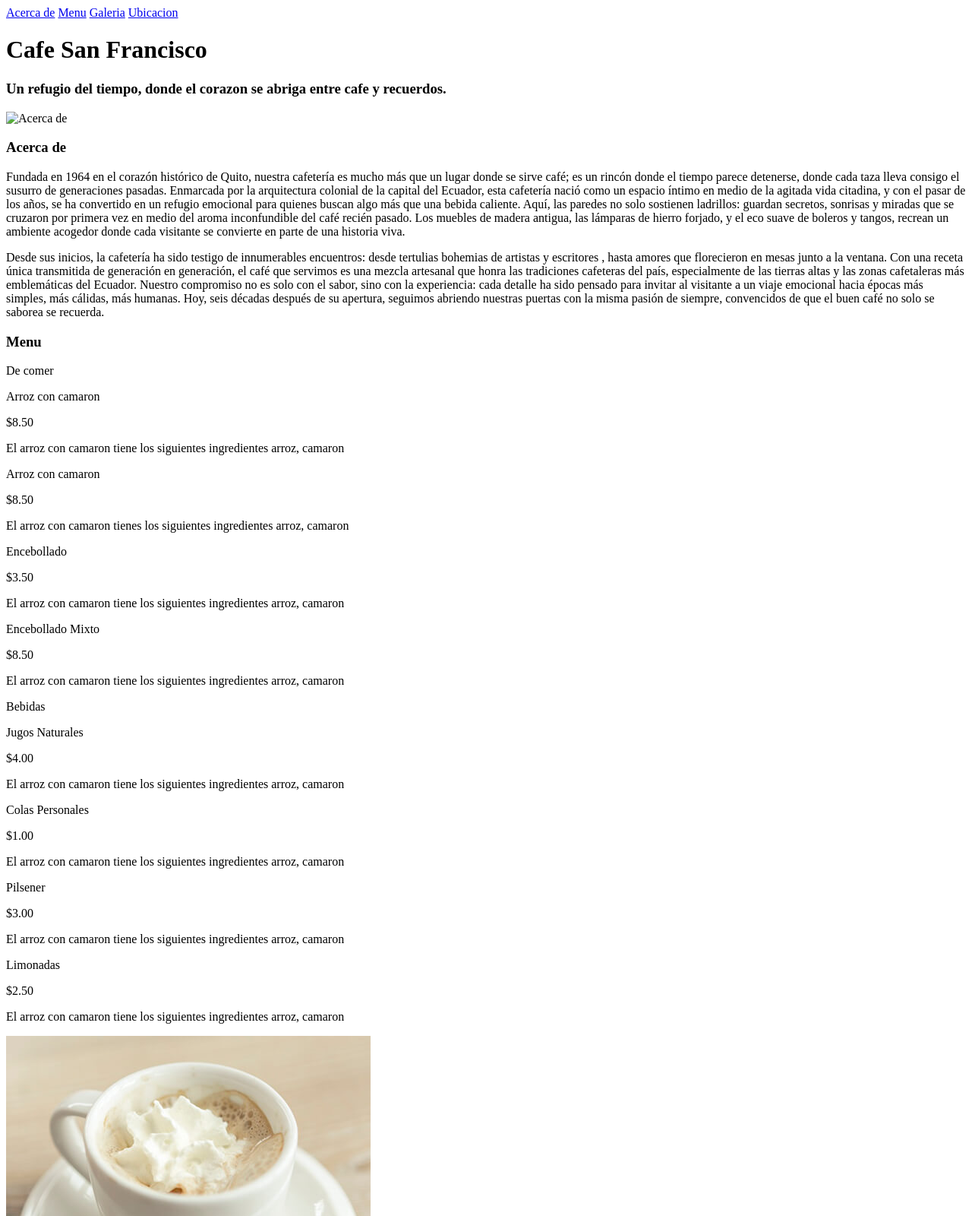
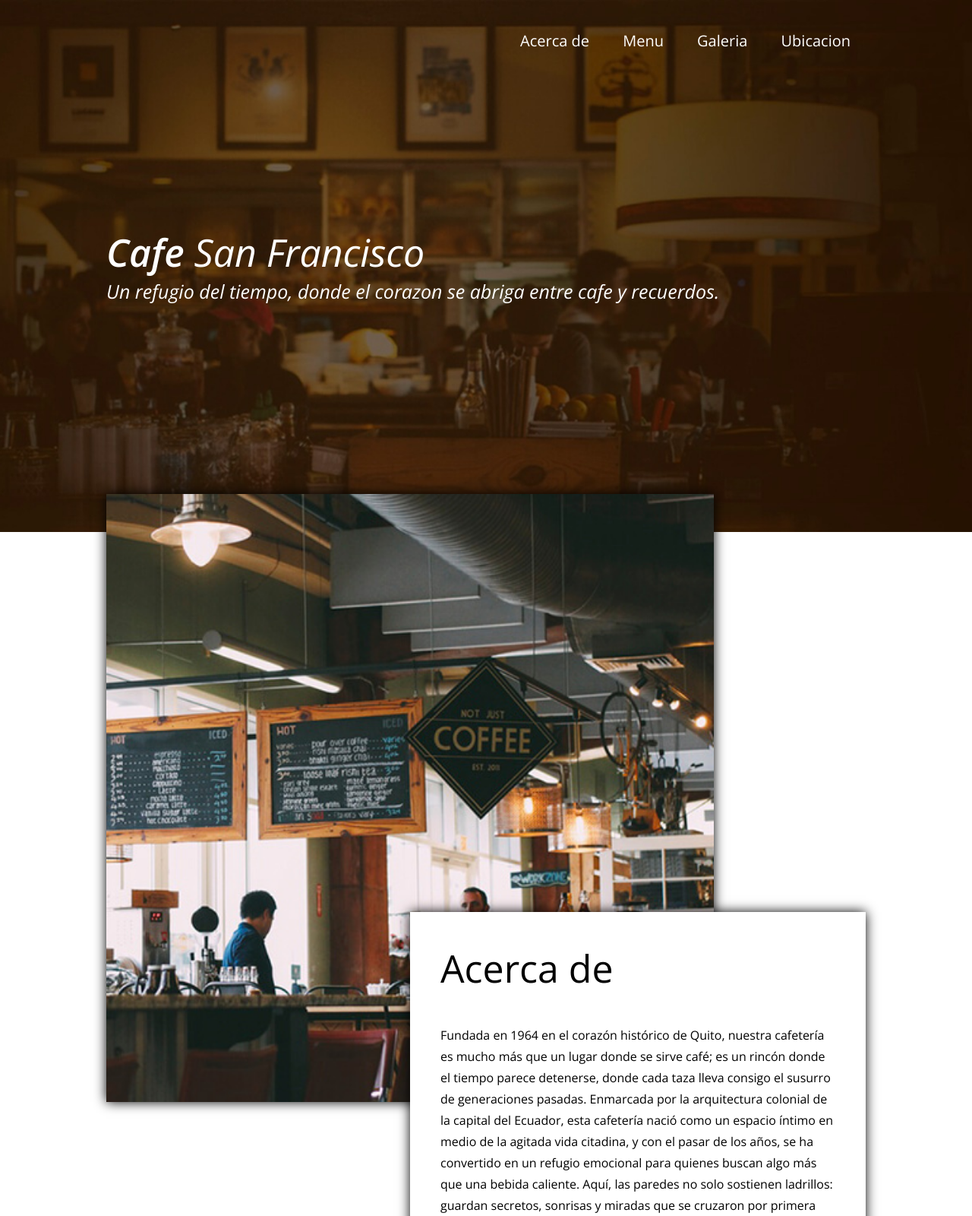
Before and after one commit to Nygaman/cafe, a plain HTML site: page index.html in a window 1280 px wide. Shown: the top 1600 px of the page at 76% size. Drawn offline with nearby package versions, Linux system fonts and the light colour scheme.

Commit message:
version 2

```diff
--- a/estilos/style.css
+++ b/estilos/style.css
@@ -22,61 +22,64 @@ body{
     margin: auto;
     overflow: hidden;
 }
-/* ----- ----- HEADER ---- -----*/
+
+/*<----- ----- HEADER ---- ----->*/
 
 header{
     width: 100%;
-    background: url('../imagenes/9.jpg') #281a0c;
-    background-size: cover;
-    background-attachment: fixed;
+    background: url('../imagenes/10.jpg') #281a0c;/*ocupa toda la seccion de mi contenedor*/
+    background-size: cover;/*Deja fija la imagen que estoy utilizando*/
+    background-attachment: fixed;/*Alineamos la imagen*/
     background-position: center 0;
 }
 
 header .contenedor {
-    position: relative;
+    position: relative; /*Cambia el tamaño automaticamente*/
     height: 700px;
 }
 
 header .menu {
-    width: 100%;
-    text-align: right;
+    width: 100%; /*Ocupa el 100% del contenedor*/
+    text-align: right; /*Pone al lado derecho*/
 }
 
 header .menu a {
-    color: #fff;
-    font-size: 20px;
-    font-weight: 300;
-    display: inline-block;
-    margin: 40px 20px;
-    text-decoration: none;
-    position: relative;
+    color: #fff; /*Cambia el color de las letras*/
+    font-size: 20px; /*aumenta el tamaño de las letras*/
+    font-weight: 300; /*aumenta la anchura de las letras*/
+    display: inline-block; /*Cambia las etiquetas de tipo seccion a tipo bloque*/
+    margin: 40px 20px; /*arriba y abajo - derecha e izquierda*/
+    text-decoration: none; /*Decora el texto*/
+    position: relative; /*determina la posicion*/
+}
+/*Pseudoclases= clase dentro de una clase*/
+header .menu a:hover { /*hover= da una animacion*/
+    text-decoration: underline; /*cuando pasa el mouse se genera la linea*/
+
 }
 
-header .menu a:hover {
-    text-decoration: underline;
+header .texto {
+    width: 100%; /*anchura del 100 del 90%*/
+    color: #fff;
+    position: absolute; /*determina la posicion*/
+    top: 50%; /*que empiece al 50% del contenedor*/
+    margin-top: -52px; /*margen en el lado de arriba y que empiece en -52px*/
+    font-style: italic;
 }
 
-header .texto .nombre {
-    width: 100%;
-    color: #fff;
-    position: absolute;
-    top: 50%;
-    margin-top: -52px;
+header .texto .nombre { /*modifica "cafe san francisco"*/
+    font-size: 50px; /*tamaño*/
+    font-weight: 600; /*anchura*/
 }
 
-header .texto .nombre {
-    font-size: 50px;
-    font-weight: 600;
+header .texto .nombre span { /*palabra clave dentro del span "CAFE"*/
+    font-weight: 300; /*anchura*/
 }
 
-header .texto .nombre span {
-    font-weight: 300;
-}
-
-header.texto h3 {
-    font-weight: 300;
-    font-size: 25px;
-    font-style: italic;
+header .texto h3 {
+    font-weight: 300; /*anchura*/
+    font-size: 25px; /*tamaño*/
+    font-style: italic; /*estilo en cursiva*/
 }
 
 /* ----- ----- MAIN ----- -----*/
@@ -125,3 +128,147 @@ header.texto h3 {
     line-height: 28px;
     margin-bottom: 15px;
 }
+
+.main .menu {
+    padding-top: 570px;
+    margin-bottom: 50px;
+}
+
+.main .menu .titulo {
+    font-size: 40px;
+    font-weight: 300;
+    text-align: center;
+    margin-bottom: 40px;
+}
+
+.main .menu .contenedor-menu,
+.main .menu .contenedor-menu2 {
+    border: 1px solid #000;
+    background: transparent;
+    padding: 10px;
+    overflow: hidden;
+}
+
+.main .menu .article {
+    width: 50%;
+    float: left;
+    padding: 20px;
+}
+
+.main .menu .categoria {
+    font-size: 22px;
+    font-weight: 700;
+    margin-bottom: 40px;
+    text-align: center;
+}
+
+.main .menu .platillo {
+    margin-bottom: 30px;
+    padding-bottom: 20px;
+    border-bottom:4px dotted #000;
+    overflow: hidden;
+}
+
+.main .menu .nombre {
+    font-size: 20px;
+    margin-bottom: 15px;
+    float: left;
+}
+
+.main .menu .precio {
+    font-size: 20px;
+    margin-bottom: 15px;
+    float: right;
+}
+
+.main .menu .descripcion {
+    font-size: 16px;
+    color: #676767;
+    clear:both
+}
+
+.main .galeria {
+    overflow: hidden;
+}
+
+.main .galeria .foto {
+    width: 25%;
+    float: left;
+}
+
+.main .galeria .foto img {
+    width: 100%;
+    vertical-align: top;
+    opacity: .7;
+}
+
+.main .galeria .foto img:hover {
+    opacity: 1;
+    -webkit-transition: all .3s ease;
+    -o-transition: all .3s ease;
+    transition: all .3s ease;
+}
+
+.main .ubicacion {
+    background: #fff;
+    padding: 60px 0;
+    overflow: hidden;
+}
+
+.main .ubicacion .titulo {
+    text-align: center;
+    font-size: 40px;
+    line-height: 40px;
+    font-weight: 300;
+    margin-bottom: 40px;
+}
+
+.main .ubicacion .direccion {
+    float: left;
+    width: 50%;
+    text-align: left;
+}
+
+.main .ubicacion .horarios {
+    float: right;
+    width: 50%;
+    text-align: right;
+    overflow: hidden;
+}
+
+.main .ubicacion .direccion .calle {
+    margin-bottom: 15px;
+}
+
+.main .ubicacion .direccion h4 {
+    text-align: center;
+    margin-bottom: 20px;
+}
+
+.main .ubicacion .horarios .entre-semana,
+.main .ubicacion .horarios .fin-semana {
+    width: 50%;
+    float: left;
+    text-align: center;
+}
+
+.main .mapa {
+    width: 100%;
+    overflow: hidden;
+}
+
+.main .mapa iframe {
+    width: 100%;
+    max-height: 600px;
+}
+
+/*----- ----- FOOTER ----- -----*/
+footer {
+    background: #000;
+}
+
+footer .copyright {
+    text-align: center;
+    padding: 15px 0;
+    color: #fff;
+}
--- a/index.html
+++ b/index.html
@@ -5,33 +5,38 @@
     <meta charset="UTF-8">
     <meta name="viewport" content="widt=device-width, initial-scale=1.0, user-scalable=no, maximum-scale=1.0, minimum-scale=1.0">
 
-    <title>Dulce Aroma</title>
+    <title>Cafe DulceAroma</title>
+    <link href="https://fonts.googleapis.com/css2?family=Open+Sans:ital,wght@0,300..800;1,300..800&display=swap" rel="stylesheet">
+    <!--sE ENLAZA AL CSS-->
+    <link rel="stylesheet" href="estilos/style.css">
+    <!--Estilos-->
 </head>
 
 <body>
 
     <header>
-        <div class="contenedor">
-            <nav class="menu" >
+        <div class= "contenedor">
+            <nav class="menu">
                 <a href="#" id="btn-acerca-de">Acerca de</a>
                 <a href="#" id="btn-menu">Menu</a>
                 <a href="#" id="btn-galeria">Galeria</a>
                 <a href="#" id="btn-ubicacion">Ubicacion</a>
+
             </nav>
-            <div >
-                <h1>Cafe <span>San Francisco</span></h1>
+            <div class="texto">
+                <h1 class="nombre">Cafe <span>San Francisco</span></h1>
                 <h3>Un refugio del tiempo, donde el corazon se abriga entre cafe y recuerdos.</h3>
             </div>
 
         </div>
     </header>
     <!--Seccion main-->
-    <section>
+    <section class="main">
         <!--Seccion Acerca de-->
-        <section>
-            <div>
-                <div>
-                    <img src="imagenes/acerca de.jpg" alt="Acerca de">
+        <section class="acerca-de">
+            <div class="contenedor">
+                <div class="foto">
+                    <img src="imagenes/4.jpg" alt="Acerca de">
                 </div>
                 <article>
                     <h3>Acerca de</h3>
@@ -62,38 +67,38 @@
         </section>
         <!--./fin acerca de-->
         <!-- Inicio del menu-->
-        <section>
-            <div>
+        <section class="menu">
+            <div class="contenedor">
                 <h3 id="platillos">Menu</h3>
-                <div>
-                    <div>
+                <div class="contenedor-menu">
+                    <div class="contenedor-menu2">
                         <article>
-                            <p>De comer</p>
-                            <div>
-                                <p>Arroz con camaron</p>
-                                <p>$8.50</p>
-                                <p> El arroz con camaron tiene los siguientes ingredientes
+                            <p class="categoria">De comer</p>
+                            <div class="platillo">
+                                <p class="nombre">Arroz con camaron</p>
+                                <p class="precio">$8.50</p>
+                                <p class="descripcion"> El arroz con camaron tiene los siguientes ingredientes
                                     arroz, camaron
                                 </p>
                             </div>
-                            <div>
-                                <p>Arroz con camaron</p>
-                                <p>$8.50</p>
-                                <p>El arroz con camaron tienes los siguientes ingredientes
+                            <div class="platillo">
+                                <p class="nombre">Arroz con camaron</p>
+                                <p class="precio">$8.50</p>
+                                <p class="descripcion">El arroz con camaron tienes los siguientes ingredientes
                                     arroz, camaron
                                 </p>
                             </div>
-                            <div>
-                                <p>Encebollado</p>
-                                <p>$3.50</p>
-                                <p>El arroz con camaron tiene los siguientes ingredientes
+                            <div class="platillo">
+                                <p class="nombre">Encebollado</p>
+                                <p class="precio">$3.50</p>
+                                <p class="descripcion">El arroz con camaron tiene los siguientes ingredientes
                                     arroz, camaron
                                 </p>
                             </div>
-                            <div>
-                                <p>Encebollado Mixto</p>
-                                <p>$8.50</p>
-                                <p>El arroz con camaron tiene los siguientes ingredientes
+                            <div class="platillo">
+                                <p class="nombre">Encebollado Mixto</p>
+                                <p class="precio">$8.50</p>
+                                <p class="descripcion">El arroz con camaron tiene los siguientes ingredientes
                                     arroz, camaron
                                 </p>
                             </div>
@@ -101,32 +106,32 @@
 
                         <!--./ Fin de la seccion comer-->
                         <article>
-                            <p>Bebidas</p>
-                            <div>
-                                <p>Jugos Naturales</p>
-                                <p>$4.00</p>
-                                <p>El arroz con camaron tiene los siguientes ingredientes
+                            <p class="categoria">Bebidas</p>
+                            <div class="platillo">
+                                <p class="nombre">Jugos Naturales</p>
+                                <p class="precio">$4.00</p>
+                                <p class="descripcion">El arroz con camaron tiene los siguientes ingredientes
                                     arroz, camaron
                                 </p>
                             </div>
-                            <div>
-                                <p>Colas Personales</p>
-                                <p>$1.00</p>
-                                <p>El arroz con camaron tiene los siguientes ingredientes
+                            <div class="platillo">
+                                <p class="nombre">Colas Personales</p>
+                                <p class="precio">$1.00</p>
+                                <p class="descripcion">El arroz con camaron tiene los siguientes ingredientes
                                     arroz, camaron
                                 </p>
                             </div>
-                            <div>
-                                <p>Pilsener</p>
-                                <p>$3.00</p>
-                                <p>El arroz con camaron tiene los siguientes ingredientes
+                            <div class="platillo">
+                                <p class="nombre">Pilsener</p>
+                                <p class="precio">$3.00</p>
+                                <p class="descripcion">El arroz con camaron tiene los siguientes ingredientes
                                     arroz, camaron
                                 </p>
                             </div>
-                            <div>
-                                <p>Limonadas</p>
-                                <p>$2.50</p>
-                                <p>El arroz con camaron tiene los siguientes ingredientes
+                            <div class="platillo">
+                                <p class="nombre">Limonadas</p>
+                                <p class="precio">$2.50</p>
+                                <p class="descripcion">El arroz con camaron tiene los siguientes ingredientes
                                     arroz, camaron
                                 </p>
                             </div>
@@ -137,65 +142,64 @@
         </section>
         <!--./Fin Menu-->
         <!--Inicio Galeria-->
-        <section>
-            <div>
+        <section class="galeria" id="galeria">
+            <div class="foto">
                 <img src="imagenes/1.jpg" alt="">
             </div>
-            <div>
+            <div class="foto">
                 <img src="imagenes/2.jpg" alt="">
             </div>
-            <div>
+            <div class="foto">
                 <img src="imagenes/3.jpg" alt="">
             </div>
-            <div>
+            <div class="foto">
                 <img src="imagenes/4.jpg" alt="">
             </div>
-            <div>
+            <div class="foto">
                 <img src="imagenes/5.jpg" alt="">
             </div>
-            <div>
+            <div class="foto">
                 <img src="imagenes/6.jpg" alt="">
             </div>
-            <div>
+            <div class="foto">
                 <img src="imagenes/7.jpg" alt="">
             </div>
-            <div>
+            <div class="foto">
                 <img src="imagenes/8.jpg" alt="">
             </div>
         </section>
 
         <!--Seccion ubicacion-->
-        <section id="ubicacion">
-            <div>
-                <h3>Ubicacion</h3>
+        <section class="ubicacion" id="ubicacion">
+            <div class="contenedor">
+                <h3 class="titulo">Ubicacion</h3>
 
-                <div>
-                    <p>E5D <br />S48-520</p><br>
-                    <p>(+593) 0992628980</p>
-                    <p> cafe@gmail.com</p>
+                <div class="direccion">
+                    <p class="calle">E5D <br />S48-520</p><br>
+                    <p class="telefono">(+593) 0992628980</p>
+                    <p class="correo"> cafe@gmail.com</p>
                 </div>
 
-                <div>
+                <div class="horarios">
                     <h4>Horarios</h4>
-                    <p>Lunes a Viernes <br> 7:00 - 21:00</p>
-                    <p>Sabados y Domingos <br> 11:00 - 23:00</p>
+                    <p class="entre-semana">Lunes a Viernes <br> 7:00 - 21:00</p>
+                    <p class="fin-semana">Sabados y Domingos <br> 11:00 - 23:00</p>
                 </div>
             </div>
         </section>
         <!--./Fin contactos-->
         <!--Inicio Mapa-->
-        <section>
+        <section class="mapa">
             <iframe src="https://www.google.com/maps/embed?pb=!1m18!1m12!1m3!1d3989.805081885575!2d-78.49340531974043!3d-0.14759780000000094!2m3!1f0!2f0!3f0!3m2!1i1024!2i768!4f13.1!3m3!1m2!1s0x91d59ab33ae952e7%3A0xa160086f3dac5640!2sCaf%C3%A9%20Rojo!5e0!3m2!1ses-419!2sec!4v1744039485309!5m2!1ses-419!2sec"
             width="800" height="600" style="border:0;" allowfullscreen="" loading="lazy"
             referrerpolicy="no-referrer-when-downgrade"></iframe>
-
         </section>
         <!--Fin seccion mapa-->
     </section>
     <!--Fin seccion main-->
     <footer>
-        <div>
-            <div>
+        <div class="contenedor">
+            <div class="copyright">
                 <p>&COPY; Todos los derechos reservados Davitron 2024</p>
             </div>
         </div>
```
